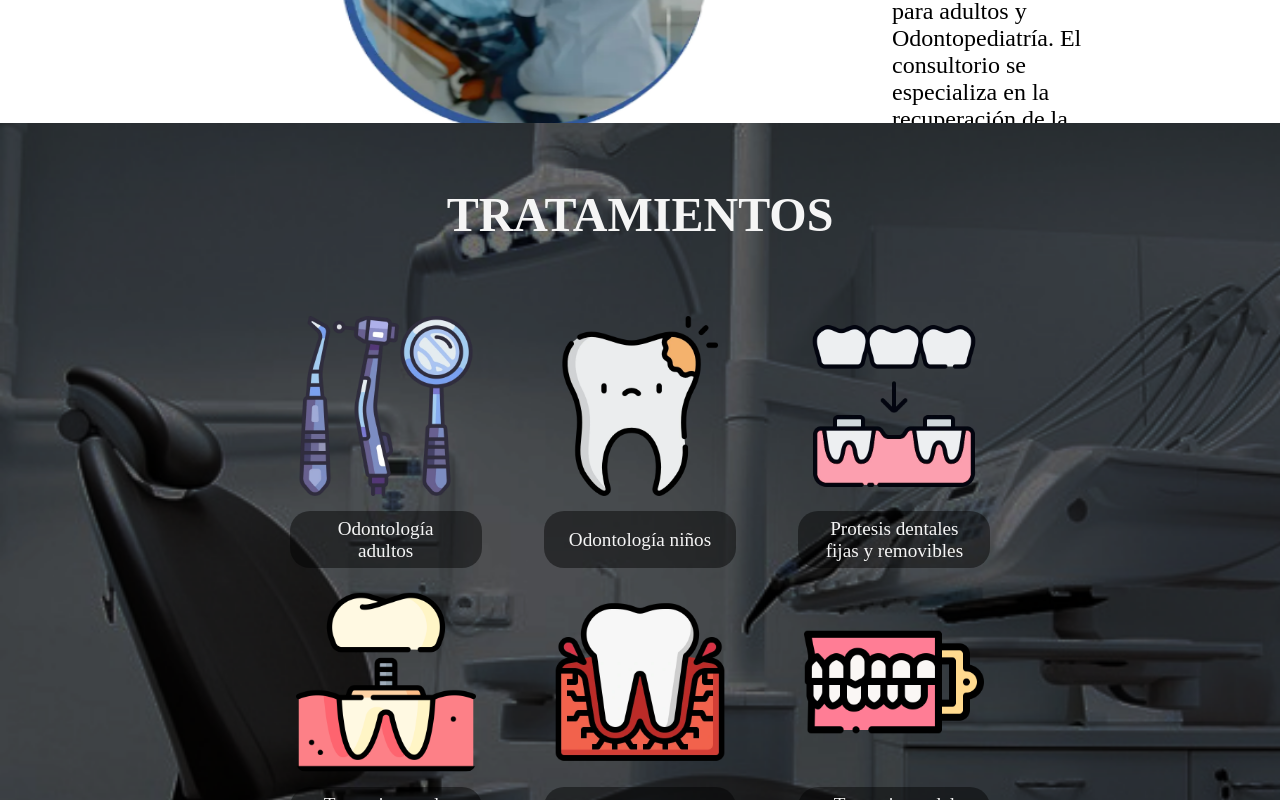
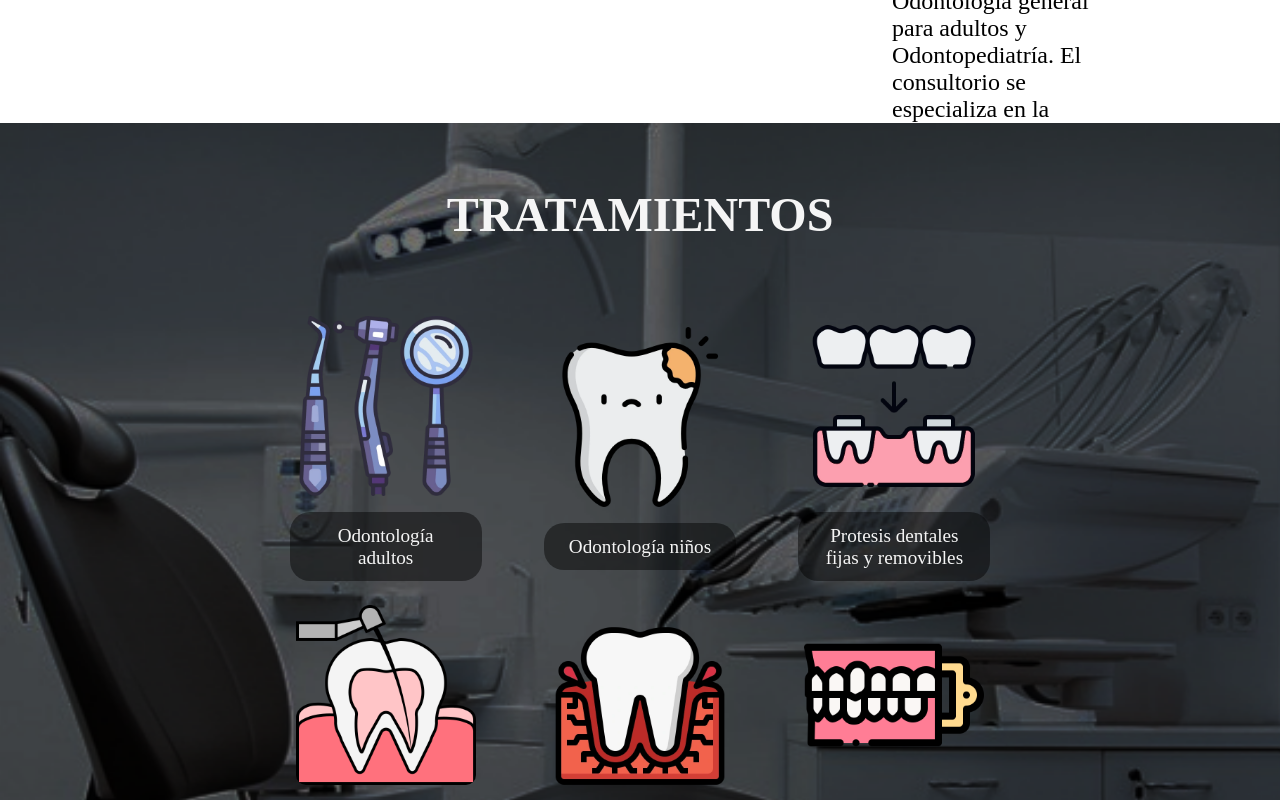
Before and after one commit to tomassale/Odontologia, a Next.js app in the folder client/: page / in a window 1280 px wide. Shown: the part 1640-2440 px from the top of the page. Built offline with nearby package versions, Linux system fonts and the light colour scheme.

Commit message:
Update to notebook

```diff
--- a/client/app/_components/contacto/ContactoItem.tsx
+++ b/client/app/_components/contacto/ContactoItem.tsx
@@ -33,7 +33,7 @@ export default function ContactoItem({data}: ContactoProps) {
       </div>
       ))}
       <p>
-        <span>Nota</span>: Los horarios de consulta telefonica quedan
+        <span>Nota</span>: Los horarios de consulta telefónica quedan
         sujetos a los horarios de atención del consultorio
       </p>
     </div>
--- a/client/app/_components/nosotros/right/RightComponent.tsx
+++ b/client/app/_components/nosotros/right/RightComponent.tsx
@@ -36,7 +36,7 @@ export default function RightComponent() {
       <p className='tratamiento'>
         Se realizan tratamientos de Odontología general para adultos y Odontopediatría.
         El consultorio se especializa en la recuperación de la salud dental y la estética, abarcando:
-        (Nota: No se realizan cirugías ni ortodoncia. Los casos de implantes se manejan mediante consulta por derivación).
+        (Nota: No se realiza ortodoncia. Los casos de implantes y cirugías se manejan mediante consulta por derivación).
       </p>
       <UnorderedList item={servicios}/>
       <h4>Trayectoria y Antecedentes:</h4>
--- a/client/app/_components/tratamientos/TratamientoItem.tsx
+++ b/client/app/_components/tratamientos/TratamientoItem.tsx
@@ -2,7 +2,6 @@
 import Image from "next/image";
 import { useInView } from "react-intersection-observer";
 
-// ... (tus interfaces se mantienen igual)
 interface Tratamiento {
   id: number,
   src: string,
--- a/client/app/globals.scss
+++ b/client/app/globals.scss
@@ -17,8 +17,9 @@ $desktop: "min-width: 1901px";
   text-align: center;
   padding-top: 5%;
   padding-bottom: 3rem;
-  @media (#{$notebook}), (#{$medium}), (#{$desktop}) { font-size: 3rem; }
-  @media (#{$mini}), (#{$mobile}) { font-size: 2rem; padding-top: 8%; }
+  @media (#{$notebook}), (#{$medium}), (#{$desktop}) { font-size: 3rem }
+  @media (#{$tablet}) { font-size: 2.5rem; padding-top: 3.5rem; padding-bottom: 2rem }
+  @media (#{$mini}), (#{$mobile}) { font-size: 2rem; padding-top: 3rem; padding-bottom: 1.8rem }
   @include fade(up, 1s);
 }
 
@@ -28,6 +29,8 @@ $desktop: "min-width: 1901px";
   width: 100vw;
   scroll-snap-align: center;
   scroll-snap-stop: normal;
+  @media (#{$tablet}) { height: 110vh }
+  @media (#{$mini}), (#{$mobile}) { height: 100vh }
 }
 
 @mixin turn($end) {
@@ -46,8 +49,12 @@ $desktop: "min-width: 1901px";
 @mixin background($url){
   background-image: url($url);
   background-repeat: no-repeat;
+  background-size: cover;
+  background-position: center;
+  // fixed no funciona bien en iOS, solo en desktop
+  @media (#{$notebook}), (#{$medium}), (#{$desktop}) {
     background-attachment: fixed;
-  background-size: cover;
+  }
 }
 
 //KEYFRAMES
@@ -84,6 +91,7 @@ $desktop: "min-width: 1901px";
 
 body{
   flex: 1;
+
   // --- HEADER ---
   .header {
     position: fixed;
@@ -117,7 +125,8 @@ body{
         white-space: nowrap;
         width: 100%;
         padding-right: 20px;
-        @media (#{$notebook}), (#{$medium}), (#{$desktop}) { font-size: 1.5rem; padding-block: 1.2rem }
+        @media (#{$tablet}) { font-size: 1rem; padding-block: 1rem; }
+        @media (#{$notebook}), (#{$medium}), (#{$desktop}) { font-size: 1.5rem; padding-block: 1.2rem; }
         &::before {
           content: '';
           position: absolute;
@@ -129,6 +138,7 @@ body{
           transform: translateX(50%);
           transition: all 0.3s ease;
           opacity: 1;
+          @media (#{$tablet}) { width: 0.65rem; height: 0.65rem; }
           @media (#{$notebook}), (#{$medium}), (#{$desktop}) { width: 0.8rem; height: 0.8rem; }
         }
         &.active::before {
@@ -149,6 +159,7 @@ body{
       }
     }
   }
+
   // --- SECCION DENTISTA ---
   .dentista {
     @include divs();
@@ -173,10 +184,17 @@ body{
         margin: 7rem 4rem;
         opacity: 0;
         @include fade(left, 0.5s);
+        @media (#{$tablet}) { margin: 5rem 2rem; }
+        @media (#{$mini}), (#{$mobile}) { margin: 0 1rem; }
         h1{
           margin-left: 3rem;
+          @media (#{$tablet}) { text-align: left; }
+          @media (#{$mini}), (#{$mobile}) { text-align: center; }
         }
         p{
+          width: 100%;
+          @media (#{$tablet}) { font-size: 1.3rem; width: 80%; }
+          @media (#{$mini}), (#{$mobile}) { text-align: justify; }
           @media (#{$notebook}), (#{$medium}), (#{$desktop}) { font-size: 2rem; width: 60%; }
         }
         a{
@@ -187,14 +205,19 @@ body{
           padding: 0.5%;
           margin: 2rem auto 15.5rem;
           margin-top: 2rem;
+          @media (#{$tablet}) { font-size: 1.3rem; justify-content: center; }
           @media (#{$notebook}), (#{$medium}), (#{$desktop}) { font-size: 2rem; justify-content: center; }
-          &:hover{ transform: scale(1.02); color: #82a6f3;}
+          &:hover{ transform: scale(1.02); color: #afc5f3; }
         }
       }
       .rightComponent{
         position: absolute;
         bottom: 0;
         right: 0;
+        @media (#{$tablet}) {
+          img { max-height: 60vh; width: auto; }
+        }
+        @media (#{$mini}), (#{$mobile}) { display: none; }
         img{
           opacity: 0;
           display: block;
@@ -204,9 +227,11 @@ body{
     }
     .cardsDentista{
       display: flex;
-      gap: 10rem;
+      gap: 0.5rem;
       justify-content: center;
       transform: translateY(-12.5rem);
+      @media (#{$tablet}) { gap: 3rem; transform: translateY(-8rem); }
+      @media (#{$notebook}), (#{$medium}), (#{$desktop}) { gap: 10rem; }
       div{
         background: rgba(255, 255, 255, 0.822);
         backdrop-filter: blur(120px);
@@ -215,23 +240,30 @@ body{
         border-top: 8px solid rgb(110, 217, 250);
         border-radius: 10px;
         box-shadow: 0 8px 32px 0 rgba(0, 0, 0, 0.445);
-        @media (#{$notebook}), (#{$medium}), (#{$desktop}){ height: 19rem; width: 16.5rem }
+        @media (#{$tablet}) { height: 12rem; width: 10rem; }
+        @media (#{$notebook}), (#{$medium}), (#{$desktop}) { height: 19rem; width: 16.5rem; }
         img{
           margin: auto;
           display: block;
+          @media (#{$mini}), (#{$mobile}) { height: 4rem; width: 4rem; }
+          @media (#{$tablet}) { height: 5rem; width: 5rem; }
         }
         h3{
           text-align: center;
           color: black;
           margin-top: 0.5rem;
-          font-size: 1.5rem;
+          font-size: 0.9rem;
+          @media (#{$tablet}) { font-size: 1.1rem; }
+          @media (#{$notebook}), (#{$medium}), (#{$desktop}) { font-size: 1.5rem; }
         }
         p{
           margin-top: 1.2rem;
           padding: 0 0.5rem;
           color: black;
           text-align: center;
-          @media (#{$notebook}), (#{$medium}), (#{$desktop}){ margin-top: 1rem; font-size: 1.2rem }
+          font-size: 0.65rem;
+          @media (#{$tablet}) { margin-top: 0.8rem; font-size: 0.85rem; }
+          @media (#{$notebook}), (#{$medium}), (#{$desktop}) { margin-top: 1rem; font-size: 1.2rem; }
         }
         &:hover{
           transform: scale(1.05);
@@ -246,23 +278,26 @@ body{
   // --- SECCION NOSOTROS ---
   .nosotros{
     @include divs();
-    height: 90vh;
+    height: 110vh;
+    @media (#{$tablet}) { height: 100vh; padding-top: 5%; }
+    @media (#{$notebook}), (#{$medium}), (#{$desktop}) { height: 90vh; }
     padding-top: 9%;
     .nosotrosDivision{
-      display: flex;
       margin: 0 auto;
-      gap: 2rem;
-
-      @media (#{$notebook}), (#{$medium}), (#{$desktop}) {
-        width: 80%;
-      }
+      @media (#{$mini}), (#{$mobile}) { gap: 1rem; }
+      @media (#{$tablet}) { width: 90%; gap: 1.5rem; display: flex; }
+      @media (#{$notebook}), (#{$medium}), (#{$desktop}) { width: 80%; gap: 2rem; display: flex; }
 
       .leftComponent{
         flex: 1;
         margin-top: 2rem;
         opacity: 0;
+        @media (#{$mini}), (#{$mobile}) { display: none; }
+        @media (#{$tablet}) {
+          img { max-width: 100%; height: auto; }
+        }
         &.inView{
-          @include fade(up, 0.5s)
+          @include fade(up, 0.5s);
         }
       }
 
@@ -273,27 +308,25 @@ body{
         padding: 1rem;
         opacity: 0;
         font-size: 1rem;
-        @media (#{$notebook}), (#{$medium}), (#{$desktop}){ padding: 2rem; font-size: 1.5rem }
-        .tratamiento{
-
-        }
+        @media (#{$tablet}) { padding: 1.5rem; font-size: 1.2rem; }
+        @media (#{$notebook}), (#{$medium}), (#{$desktop}) { padding: 2rem; font-size: 1.5rem; }
         h4{
           color: #728EC2;
-          @media (#{$notebook}), (#{$medium}), (#{$desktop}){
-            font-size: 2rem;
-            margin-top: 1.1rem;
-          }
+          margin-block: 0.5rem;
+          @media (#{$tablet}) { font-size: 1.5rem; margin-block: 0.8rem; }
+          @media (#{$notebook}), (#{$medium}), (#{$desktop}) { font-size: 2rem; margin-block: 1.1rem; }
         }
         .descripcion{
+          //
         }
         ul{
-          margin-top: 1rem;
+          margin-block: 1rem;
           li{
             margin-left: 1.8rem;
           }
         }
         &.inView{
-          @include fade(right, 0.7s)
+          @include fade(right, 0.7s);
         }
       }
     }
@@ -317,23 +350,29 @@ body{
       margin: auto;
       gap: 1.5rem;
 
-      @media (#{$mini}), (#{$mobile}) { margin: 15% auto 0; }
-      @media (#{$tablet}) { margin: 10% auto 0; }
+      @media (#{$mini}) { margin: 15% auto; gap: 2rem; }
+      @media (#{$mobile}) { margin: 15% auto; gap: 2.9rem; }
+      @media (#{$tablet}) { margin: 8% auto 0; gap: 2rem; width: 85%; }
       @media (#{$notebook}) { margin: 2% auto 0; }
       @media (#{$notebook}), (#{$medium}), (#{$desktop}) { width: 60%; }
 
       .item {
-        width: 18vw;
+        // Mobile first: ancho adaptable
+        width: 22vw;
         display: flex;
         flex-direction: column;
         align-items: center;
         justify-content: center;
-        gap: 15px;
+        gap: 1rem;
 
         opacity: 0;
         transform: translateY(40px);
         flex-shrink: 0;
         transition: scale 0.3s ease;
+
+        @media (#{$mini}), (#{$mobile}) { width: 28vw; }
+        @media (#{$tablet}) { width: 20vw; }
+        @media (#{$notebook}), (#{$medium}), (#{$desktop}) { width: 18vw; }
 
         img {
           width: 100%;
@@ -342,10 +381,9 @@ body{
           object-fit: cover;
           border-radius: 10px;
 
-          @media (#{$mini}), (#{$mobile}) {
-            width: 160px;
-            height: 160px;
-          }
+          @media (#{$mini}) { width: 80px; height: 80px; }
+          @media (#{$mobile}) { width: 100px; height: 100px; }
+          @media (#{$tablet}) { width: 120px; height: 120px; }
         }
 
         p {
@@ -357,20 +395,17 @@ body{
           background-color: rgba(0, 0, 0, 0.45);
           backdrop-filter: blur(8px);
           -webkit-backdrop-filter: blur(8px);
-
           color: whitesmoke;
-          font-size: .8rem;
+          font-size: .7rem;
           border-radius: 20px;
-
-          padding: 0.5rem 1rem;
+          padding: 0.4rem 0.9rem;
           width: 9rem;
           height: 2rem;
           max-width: 90%;
 
-          @media (#{$notebook}), (#{$medium}), (#{$desktop}) {
-            font-size: 1.2rem;
-            padding: 0.8rem 1.5rem;
-          }
+          @media (#{$mini}) { font-size: 0.5rem; padding: 0.2rem 0.8rem; }
+          @media (#{$tablet}) { font-size: 0.9rem; padding: 0.5rem 1rem; height: auto; }
+          @media (#{$notebook}), (#{$medium}), (#{$desktop}) { font-size: 1.2rem; padding: 0.8rem 1.5rem; height: auto; }
         }
 
         &:hover {
@@ -391,62 +426,146 @@ body{
   }
 
   // --- SECCION CONTACTO ---
-  .contacto{
+  .contacto {
     @include divs();
-    height: 110vh;
-    h1{
+    height: 100vh;
+    @media (#{$tablet}) { height: 110vh; }
+    @media (#{$notebook}), (#{$medium}), (#{$desktop}) { height: 110vh; }
+    h1 {
       margin-top: 2.5%;
     }
-    .contactoDivision{
+
+    .contactoDivision {
       display: flex;
+      flex-direction: column;
+
+      @media (#{$tablet}) {
+        flex-direction: row;
+        margin-top: 2rem;
+      }
+      @media (#{$notebook}), (#{$medium}), (#{$desktop}) {
+        flex-direction: row;
         margin-top: 4rem;
-      .datos{
+      }
+
+      .datos {
         opacity: 0;
         display: flex;
         flex: 1;
+
+        order: -1;
+
+        flex-direction: row;
+        flex-wrap: wrap;
+        justify-content: space-around;
+
+        @media (#{$tablet}) {
+          order: 0;
           flex-direction: column;
           justify-content: center;
-        .contactoItem{
-          margin: 1.5rem 15rem;
-          @media (#{$notebook}), (#{$medium}), (#{$desktop}) { margin: 1.8rem 15rem }
-          h3{
+        }
+        @media (#{$notebook}), (#{$medium}), (#{$desktop}) {
+          order: 0;
+          flex-direction: column;
+          justify-content: center;
+        }
+
+        &.inView {
+          @include fade(right, 0.5s);
+        }
+
+        .contactoItem {
+          margin: 1rem;
+          text-align: left;
+
+          @media (#{$tablet}) {
+            margin: 1rem 3rem;
+          }
+          @media (#{$notebook}), (#{$medium}), (#{$desktop}) {
+            margin: 1.8rem 15rem;
+          }
+
+          h3 {
             color: #728EC2;
+            font-size: 1.3rem;
+            @media (#{$tablet}) { font-size: 1.7rem; }
             @media (#{$notebook}), (#{$medium}), (#{$desktop}) { font-size: 2.2rem; }
           }
-          ul{
-            margin: 1rem;
-            li{
-              @media (#{$notebook}), (#{$medium}), (#{$desktop}) { font-size: 1.7rem; margin-left: 1rem }
+
+          ul {
+            margin: 0.5rem 0;
+            li {
+              font-size: 1rem;
+              margin-left: 0.2rem;
+              @media (#{$tablet}) { font-size: 1.3rem; margin-left: 0.5rem; }
+              @media (#{$notebook}), (#{$medium}), (#{$desktop}) {
+                font-size: 1.7rem;
+                margin-left: 1rem;
               }
             }
           }
-        &.inView{
-          @include fade(right, 0.5s);
         }
-        p{
+
+        p {
+          text-align: center;
+          width: 90%;
+          margin: 1.5rem auto;
+          font-size: 1.2rem;
+
+          @media (#{$tablet}) {
+            text-align: justify;
+            width: 90%;
+            margin: 0.5rem 3rem;
+            font-size: 1.3rem;
+          }
+          @media (#{$notebook}), (#{$medium}), (#{$desktop}) {
             text-align: justify;
             width: 36rem;
             margin: .5rem 15rem;
             font-size: 1.7rem;
             align-self: center;
-          span{
+          }
+
+          span {
             color: #527bc7;
           }
         }
       }
-      .map{
+
+      .map {
         flex: 1;
+        display: flex;
         justify-content: center;
         align-items: center;
         opacity: 0;
-        @media (#{$notebook}), (#{$medium}), (#{$desktop}) { margin-left: 4rem; margin-right: -4rem }
-        &.inView{
+        margin-top: 2rem;
+
+        @media (#{$tablet}) {
+          margin-top: 0;
+          margin-left: 1rem;
+          margin-right: -1rem;
+        }
+        @media (#{$notebook}), (#{$medium}), (#{$desktop}) {
+          margin-top: 0;
+          margin-left: 4rem;
+          margin-right: -4rem;
+        }
+        iframe{
+          width: 300px;
+          height: 500px;
+          @media (#{$mini}) { height: 300px; width: 90vw }
+          @media (#{$mobile}) { height: 350px; width: 90vw }
+          @media (#{$tablet}) { height: 450px; width: 100%; max-width: 420px; }
+        }
+
+        &.inView {
           @include fade(left, 0.5s);
         }
       }
     }
   }
-  // --- TERM & CONDICIONS
+
+  // --- TERM & CONDICIONS ---
   .tyc{
     @include divs();
     .terms{}
@@ -461,7 +580,8 @@ body{
     color: black;
     text-align: center;
     padding-top: 1%;
-    @media (#{$notebook}), (#{$medium}), (#{$desktop}) { padding-top: 0.5% }
+    @media (#{$tablet}) { padding-top: 0.8%; }
+    @media (#{$notebook}), (#{$medium}), (#{$desktop}) { padding-top: 0.5%; }
     a{
       font-size: 0.8rem;
       text-shadow:
@@ -469,6 +589,7 @@ body{
         0.2px -0.2px 0 #fff,
        -0.2px  0.2px 0 #fff,
         0.2px  0.2px 0 #fff;
+      @media (#{$tablet}) { font-size: 1.1rem; }
       @media (#{$notebook}), (#{$medium}), (#{$desktop}) { font-size: 1.4rem; }
     }
   }
--- a/client/public/json/tratamientos.json
+++ b/client/public/json/tratamientos.json
@@ -2,7 +2,7 @@
   {"id": 0, "src": "/img/treatments/adultos.webp", "alt": "item odontología adultos", "title": "Odontología adultos" },
   {"id": 1, "src": "/img/treatments/odontopediatria.webp", "alt": "item odontología niños", "title": "Odontología niños" },
   {"id": 2, "src": "/img/treatments/protesis.webp", "alt": "item protesis dentales fijas y removibles", "title": "Protesis dentales fijas y removibles" },
-  {"id": 3, "src": "/img/treatments/corona.webp", "alt": "item tratamientos de conductos", "title": "Tratamientos de conductos" },
+  {"id": 3, "src": "/img/treatments/endodoncia.webp", "alt": "item tratamientos de conductos", "title": "Tratamientos de conductos" },
   {"id": 4, "src": "/img/treatments/periodoncia.webp", "alt": "item periodoncia", "title": "Periodoncia" },
   {"id": 5, "src": "/img/treatments/bruxismo.webp", "alt": "item tratamiento del bruxismo", "title": "Tratamiento del bruxismo" },
   {"id": 6, "src": "/img/treatments/limpieza-dental.webp", "alt": "item estetica dental", "title": "Estetica dental" },
```
Also changed, not shown: client/public/img/treatments/corona.webp (deleted), client/public/img/treatments/endodoncia.webp (added). Lines whose indentation alone changed are shown as unchanged.
